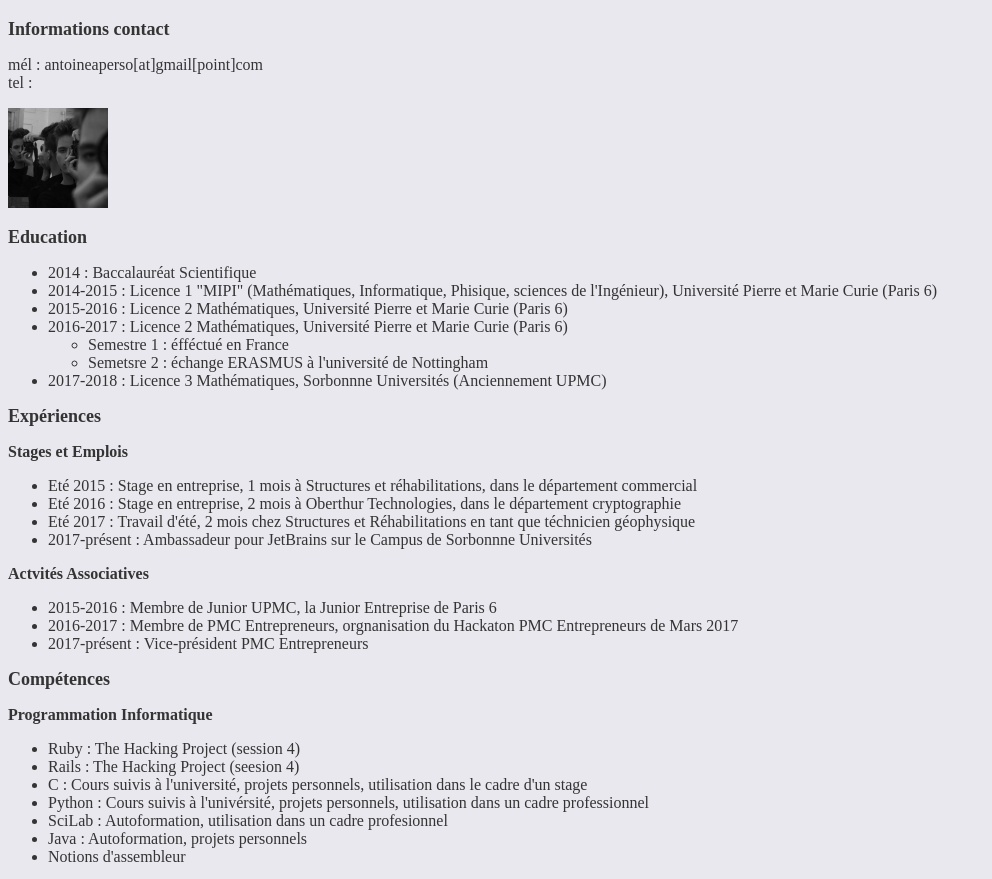
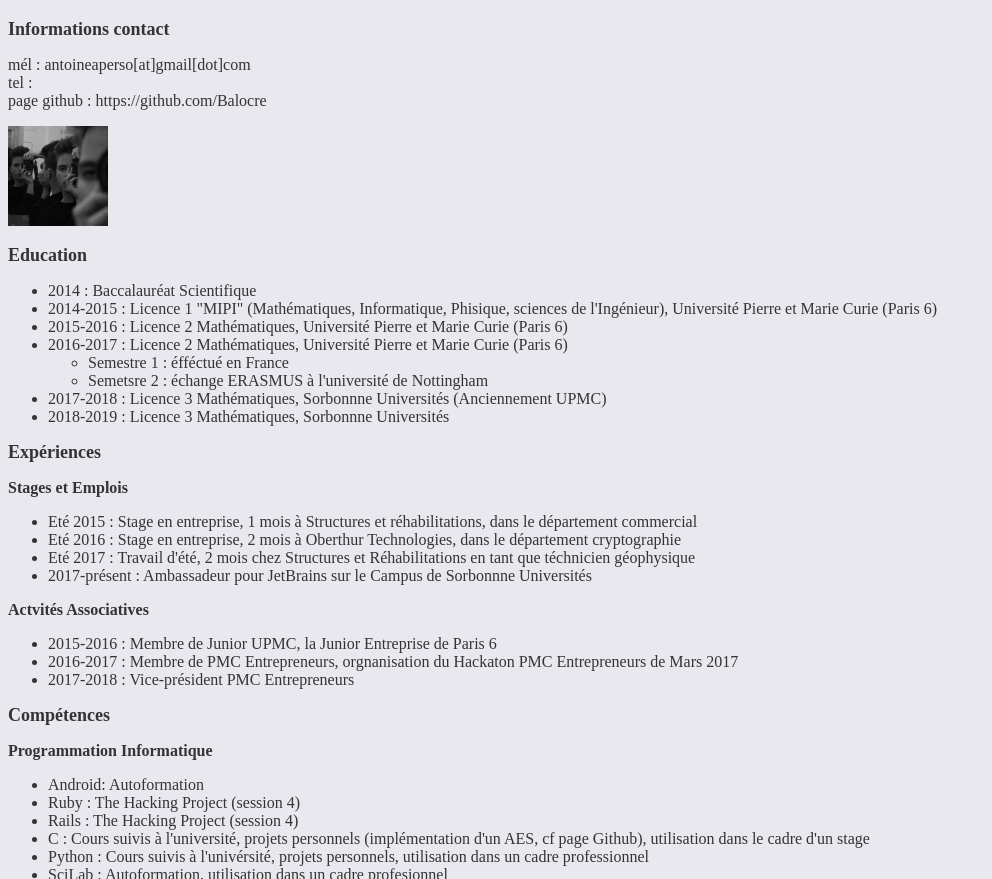
Before and after one commit to Balocre/Balocre.github.io, a plain HTML site: page index.html in a window 1280 px wide. Shown: the part 61-940 px from the top of the page, without its empty margins (0-992 px from the left). Drawn offline with Linux system fonts and the light colour scheme.

Commit message:
Update index.html

```diff
--- a/index.html
+++ b/index.html
@@ -15,8 +15,9 @@
   <h2>Informations contact</h2>
 
   <p>
-    mél : antoineaperso[at]gmail[point]com <br/>
-    tel :
+    mél : antoineaperso[at]gmail[dot]com <br/>
+    tel : <br/>
+    page github : https://github.com/Balocre<br/>
   </p>
 </div>
 
@@ -35,6 +36,7 @@
       <li>Semetsre 2 : échange ERASMUS à l'université de Nottingham</li>
     </ul>
     <li>2017-2018 : Licence 3 Mathématiques, Sorbonnne Universités (Anciennement UPMC)</li>
+    <li>2018-2019 : Licence 3 Mathématiques, Sorbonnne Universités
 </ul>
 </div>
 
@@ -56,7 +58,7 @@
     <ul>
       <li>2015-2016 : Membre de Junior UPMC, la Junior Entreprise de Paris 6</li>
       <li>2016-2017 : Membre de PMC Entrepreneurs, orgnanisation du Hackaton PMC Entrepreneurs de Mars 2017</li>
-      <li>2017-présent : Vice-président PMC Entrepreneurs</li>
+      <li>2017-2018 : Vice-président PMC Entrepreneurs</li>
     </ul>
   </p>
 </div>
@@ -67,12 +69,14 @@
   <p>
     <h3>Programmation Informatique</h3>
     <ul>
+      <li>Android: Autoformation</li>
       <li>Ruby : The Hacking Project (session 4)</li>
-      <li>Rails : The Hacking Project (seesion 4)</li>
-      <li>C : Cours suivis à l'université, projets personnels, utilisation dans le cadre d'un stage</li>
+      <li>Rails : The Hacking Project (session 4)</li>
+      <li>C : Cours suivis à l'université, projets personnels (implémentation d'un AES, cf page Github), utilisation dans le cadre d'un stage</li>
       <li>Python : Cours suivis à l'univérsité, projets personnels, utilisation dans un cadre professionnel</li>
       <li>SciLab : Autoformation, utilisation dans un cadre profesionnel</li>
       <li>Java : Autoformation, projets personnels</li>
+      <li>Kotlin : Autoformation, utilisation dans le cadre du développement d'une application Andorid</li>
       <li>Notions d'assembleur</li>
     </ul>
   </p>
```
